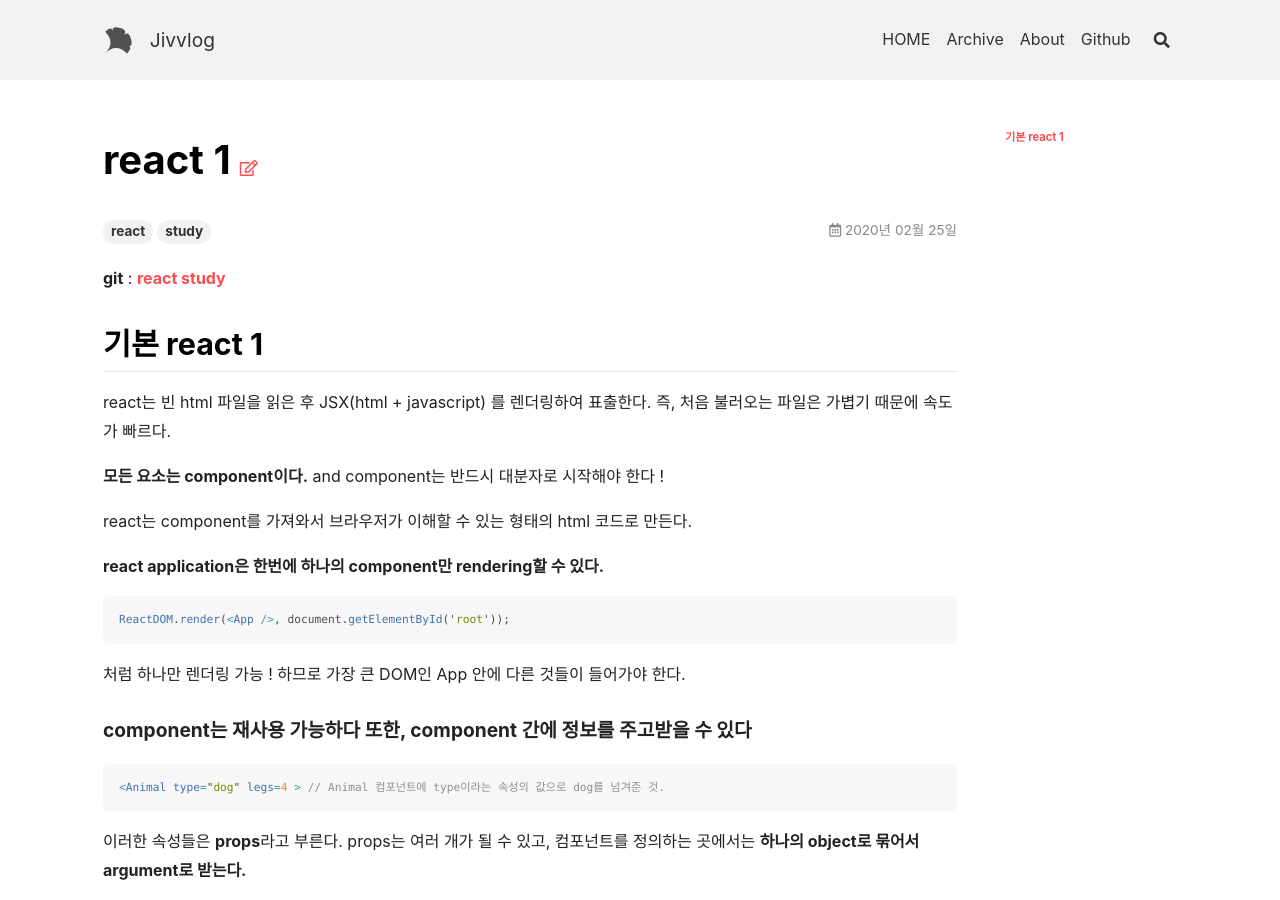
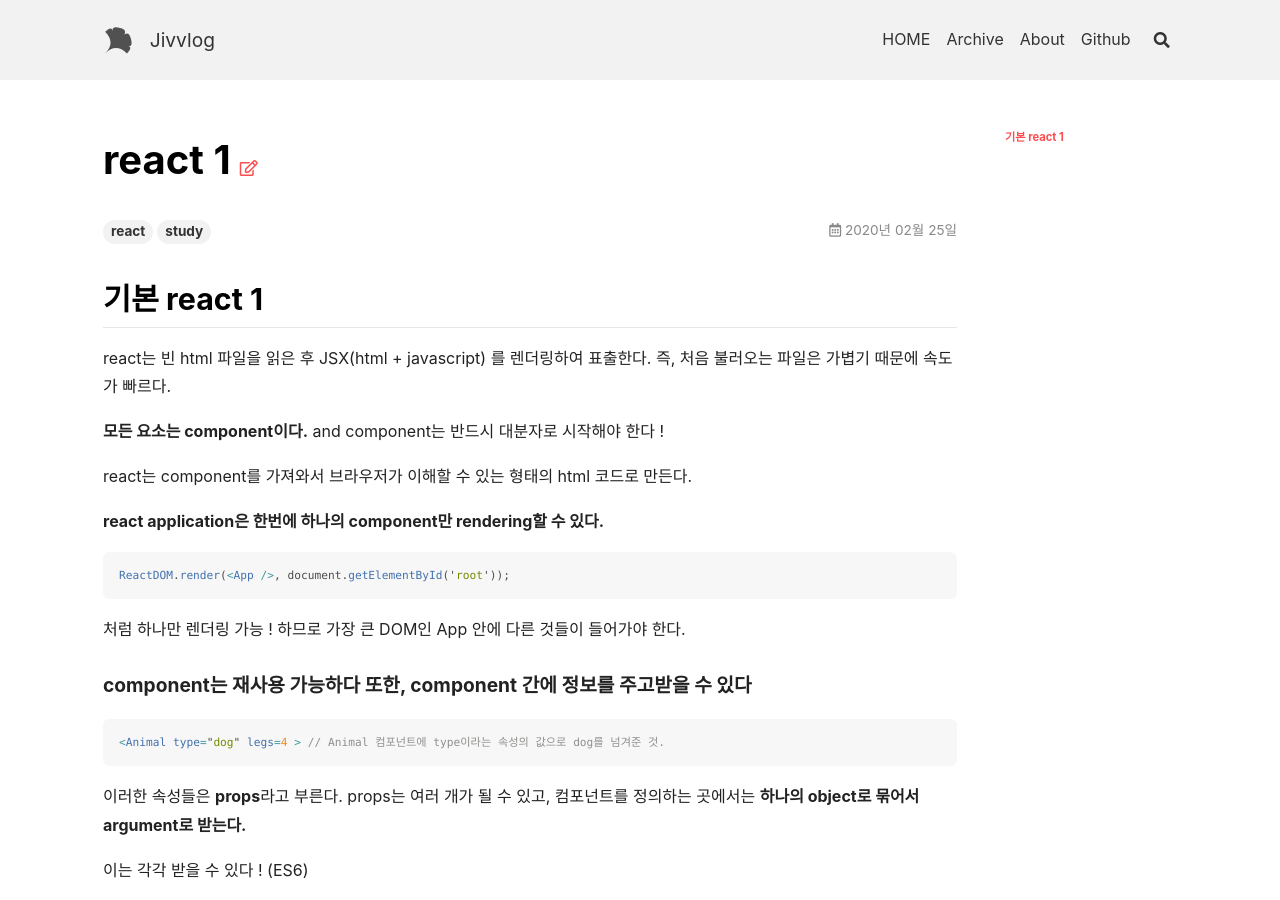
Before and after one commit to Jivvon/jivvon.github.io, a Jekyll site: the page built from _posts/2020-02-25-react-study-1.md, in a window 1280 px wide and 900 px high. Built offline with Jekyll 4.4.1, drawn with Linux system fonts in a browser that asks for light colours; nearby versions of some CDN libraries.

Commit message:
remove git repository address

```diff
--- a/_posts/2020-02-25-react-study-1.md
+++ b/_posts/2020-02-25-react-study-1.md
@@ -2,8 +2,6 @@
 title: react 1
 tags: react study
 ---
-
-**git** : [react study](http://github.com/Jivvon/movie-app-react)
 
 ## 기본 react 1
 
```
Also changed, not shown: _posts/2020-02-26-react-study-2.md (+0 -2 lines), 4 other files.
